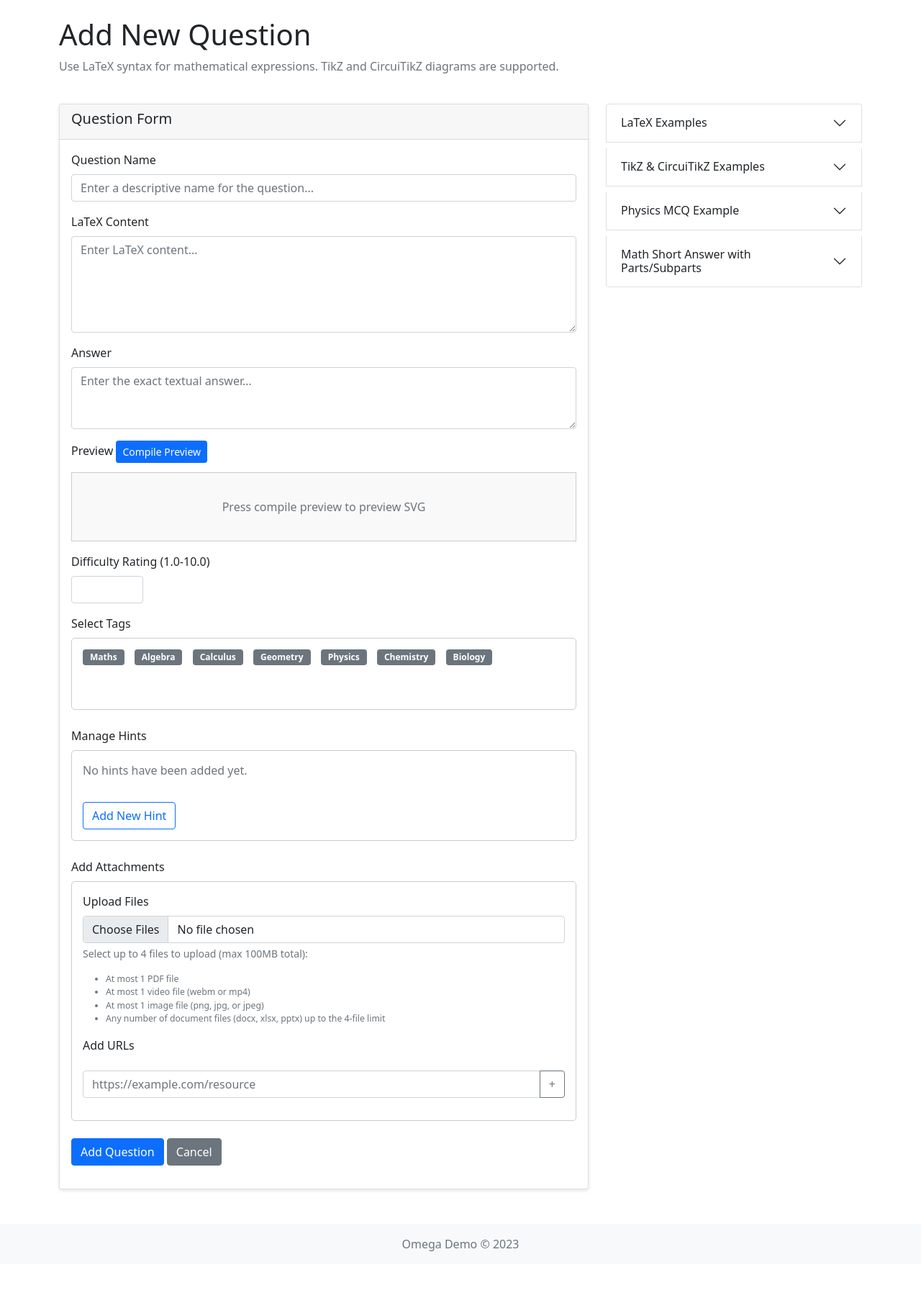
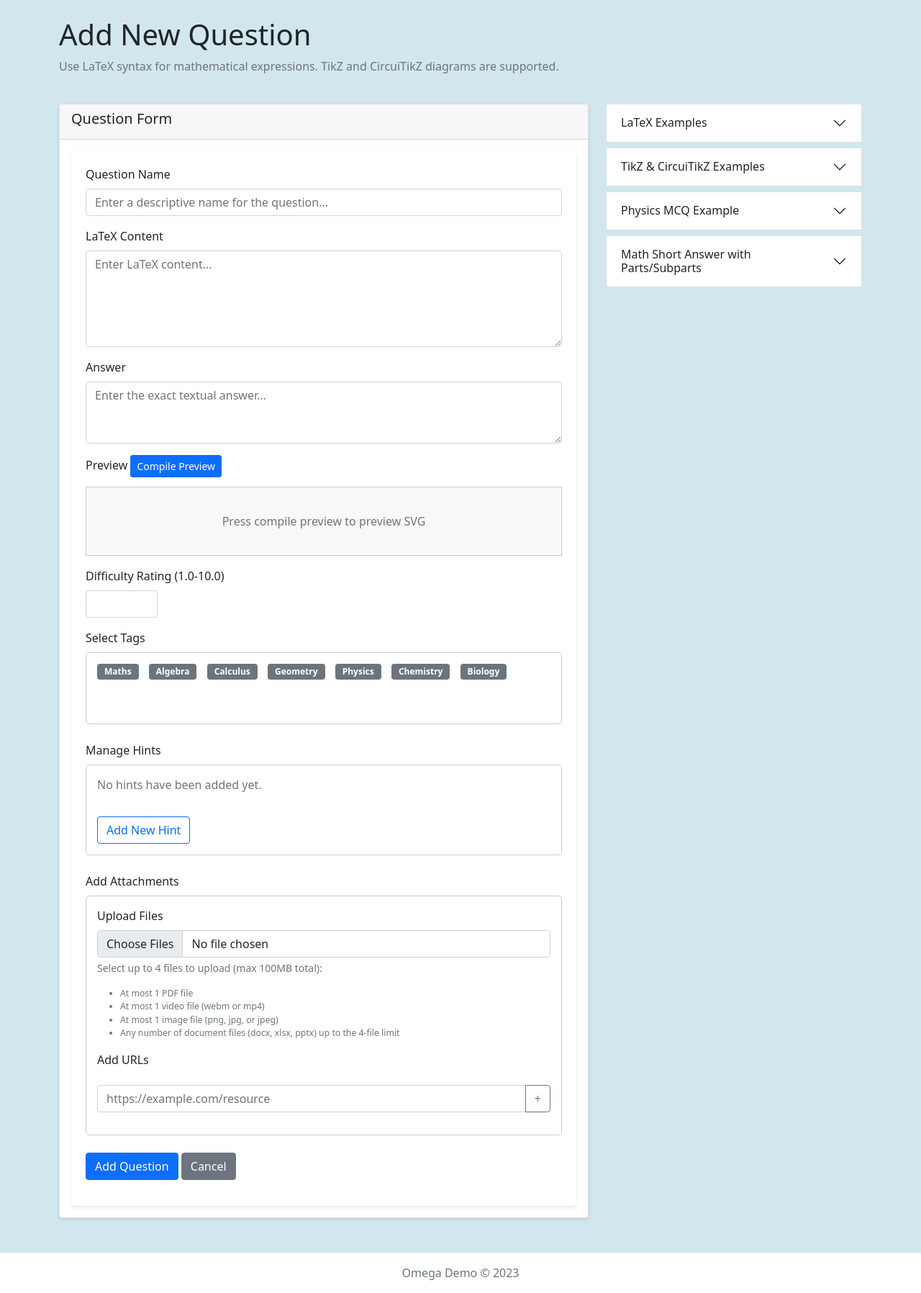
Before and after one commit to lampardnk/DEMO_Omega, a Flask app: page /add_question in a window 1280 px wide. Shown: the part 56-1852 px from the top of the page at 72% size. Before the commit the page ends 1794 px from the top, so only its background shows below. Run offline with Flask 3, Linux system fonts and the light colour scheme; some libraries are stand-ins or nearby versions.

Commit message:
add light blue bg

```diff
--- a/app/static/css/styles.css
+++ b/app/static/css/styles.css
@@ -4,6 +4,7 @@ body {
     min-height: 100vh;
     display: flex;
     flex-direction: column;
+    background-color: #d2e6ed; /* Light blue background */
 }
 
 .container {
@@ -12,6 +13,7 @@ body {
 
 .footer {
     margin-top: auto;
+    background-color: #ffffff !important; /* White footer background */
 }
 
 
@@ -20,12 +22,21 @@ body {
 .card {
     box-shadow: 0 2px 5px rgba(0, 0, 0, 0.1);
     transition: all 0.3s ease;
+    background-color: #ffffff; /* Ensuring cards have white background */
 }
 
 .card:hover {
     box-shadow: 0 5px 15px rgba(0, 0, 0, 0.1);
 }
 
+
+/* Form Styles */
+form {
+    background-color: #ffffff;
+    padding: 20px;
+    border-radius: 5px;
+    box-shadow: 0 2px 5px rgba(0, 0, 0, 0.1);
+}
 
 /* Badge Styles */
 
@@ -38,6 +49,7 @@ body {
 
 #latex-preview {
     transition: all 0.3s ease;
+    background-color: #ffffff;
 }
 
 
@@ -53,3 +65,12 @@ input[type="number"] {
 .invalid-feedback {
     display: block;
 }
+
+/* Filter and sort sections */
+.filter-section, .sort-section {
+    background-color: #ffffff;
+    padding: 15px;
+    border-radius: 5px;
+    box-shadow: 0 2px 5px rgba(0, 0, 0, 0.1);
+    margin-bottom: 20px;
+}
--- a/app/templates/base.html
+++ b/app/templates/base.html
@@ -40,7 +40,7 @@
         {% endfor %} {% endif %} {% endwith %} {% block content %}{% endblock %}
     </div>
 
-    <footer class="footer mt-5 py-3 bg-light">
+    <footer class="footer mt-5 py-3">
         <div class="container text-center">
             <span class="text-muted">Omega Demo &copy; 2023</span>
         </div>
```
